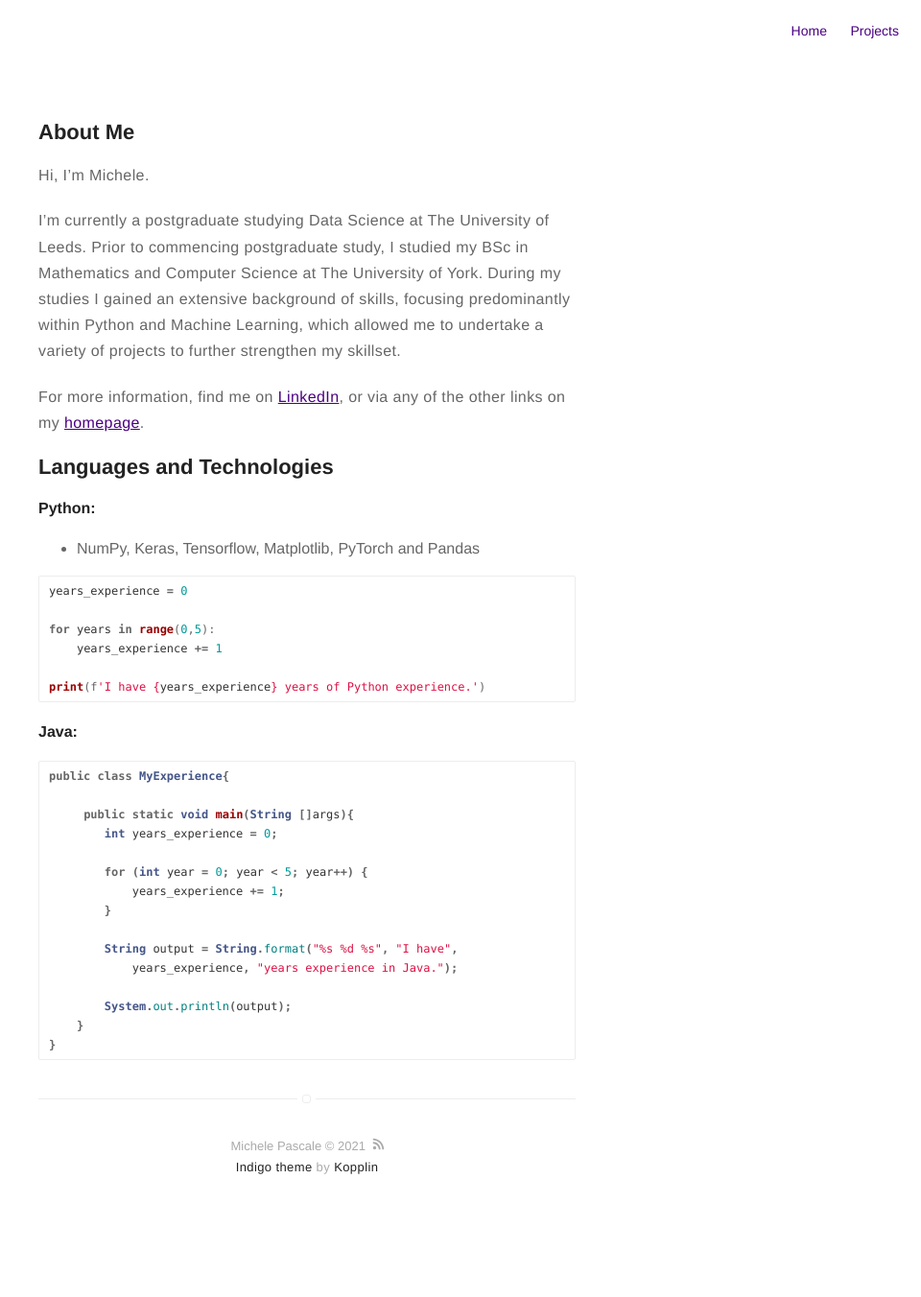
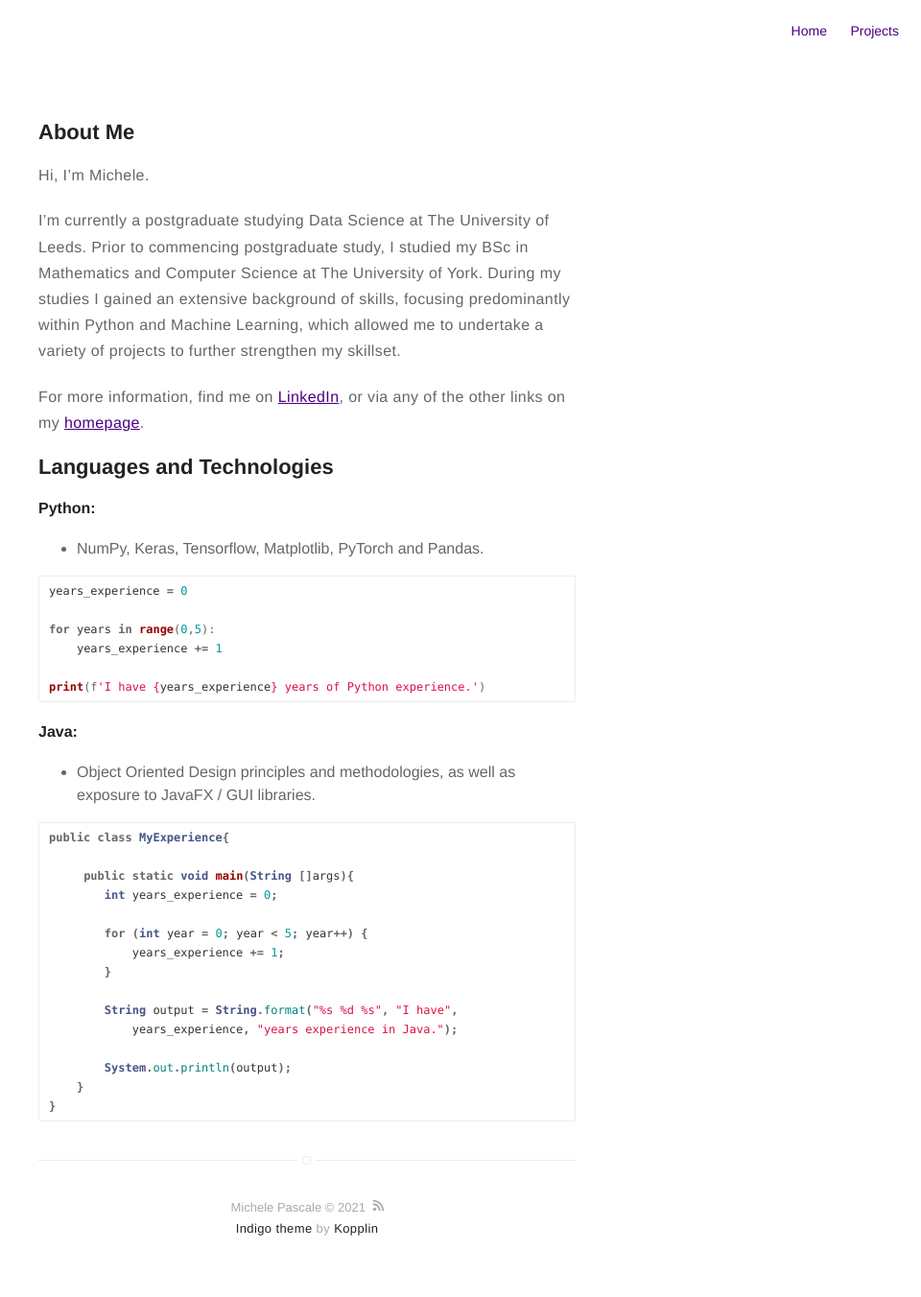
Before and after one commit to pascalemp/pascalemp.github.io, a Jekyll site: the page built from about.md, in a window 1280 px wide. Shown: the whole page at 96% size, without its empty margins (320-1280 px from the left). Built offline with Jekyll 4.4.1, drawn with Linux system fonts in a browser that asks for light colours; before the commit the page ends 1288 px from its top, so only the background shows below that.

Commit message:
Update about.md

````diff
--- a/about.md
+++ b/about.md
@@ -13,7 +13,7 @@ For more information, find me on [LinkedIn](https://www.linkedin.com/in/pascalem
 ## Languages and Technologies
 
 #### Python:
-- NumPy, Keras, Tensorflow, Matplotlib, PyTorch and Pandas
+- NumPy, Keras, Tensorflow, Matplotlib, PyTorch and Pandas.
 
 ```python
 years_experience = 0
@@ -25,6 +25,8 @@ print(f'I have {years_experience} years of Python experience.')
 ```
 
 #### Java:
+- Object Oriented Design principles and methodologies, as well as exposure to JavaFX / GUI libraries.
+
 ```java
 public class MyExperience{
 
````
